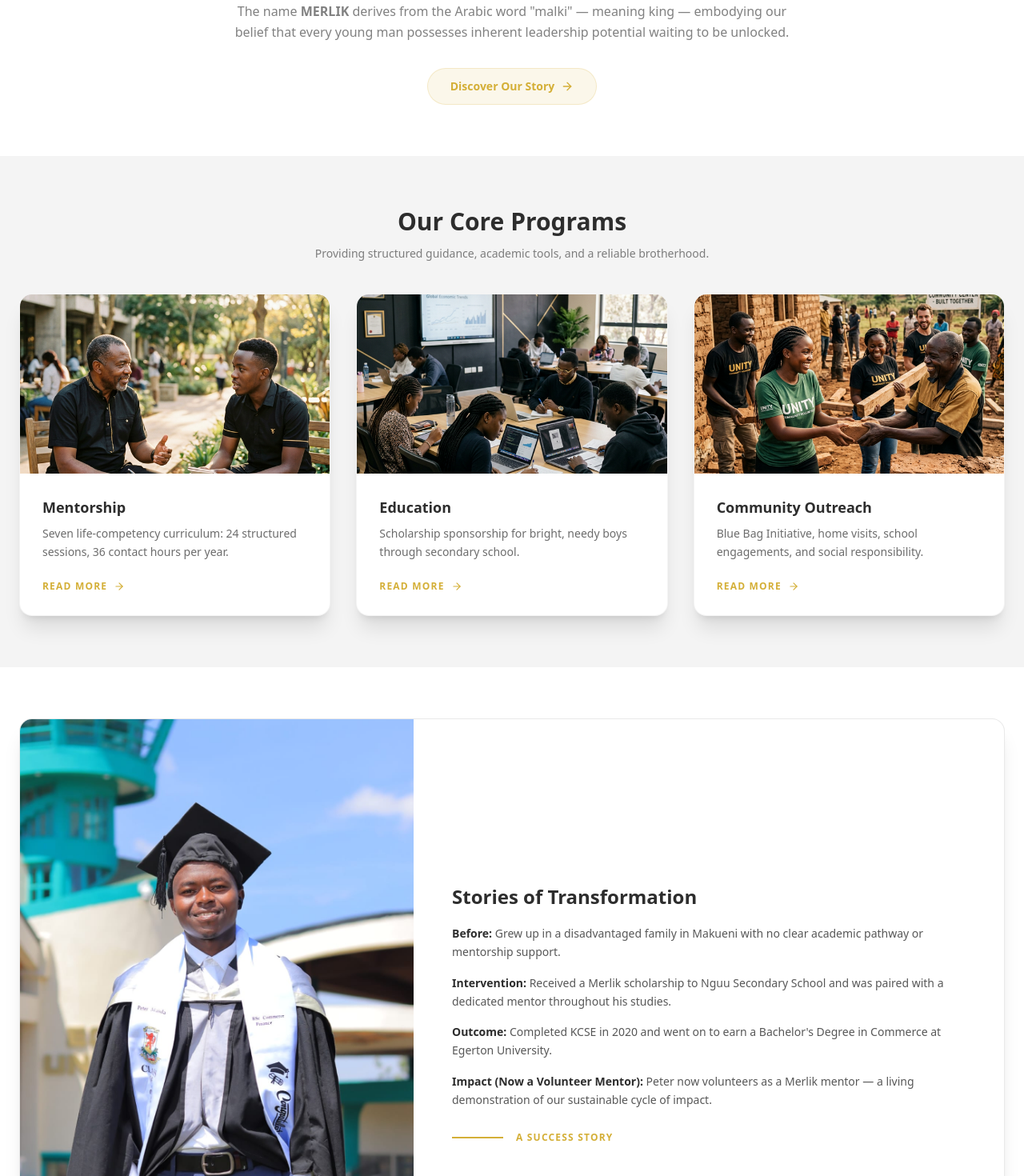
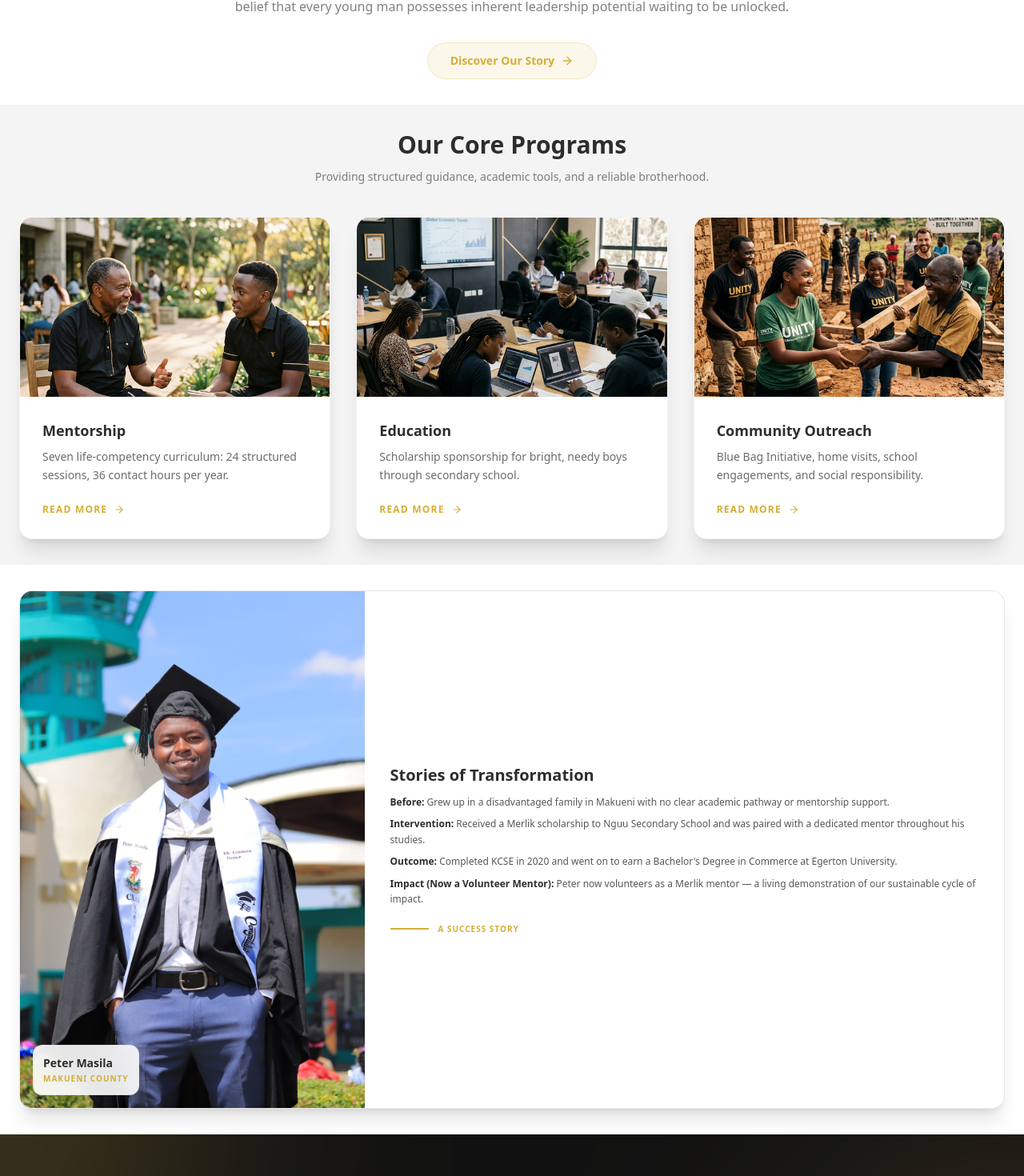
Before and after one commit to foundationmerlik/webapp, a Next.js app: page / in a window 1280 px wide. Shown: the part 1135-2605 px from the top of the page at 80% size. Built offline with nearby package versions, Linux system fonts and the light colour scheme; a web font is replaced by a local one.

Commit message:
style: tighten section padding and shrink spotlight image to match compact layout

```diff
--- a/src/app/page.tsx
+++ b/src/app/page.tsx
@@ -156,7 +156,7 @@ export default function Home() {
       </section>
 
       {/* Brief About - Story */}
-      <section className="py-16 bg-background relative overflow-hidden">
+      <section className="py-8 bg-background relative overflow-hidden">
         <div className="max-w-3xl mx-auto px-6 text-center relative z-10">
           <h2 className="text-2xl md:text-4xl font-serif font-bold mb-4 text-foreground">
             Empowering the Boy Child.
@@ -175,7 +175,7 @@ export default function Home() {
       </section>
 
       {/* Programs Highlight */}
-      <section className="py-16 bg-foreground/5 relative">
+      <section className="py-8 bg-foreground/5 relative">
         <div className="max-w-7xl mx-auto px-6">
           <div className="text-center mb-10">
             <h2 className="text-2xl md:text-3xl font-serif font-bold text-foreground">Our Core Programs</h2>
@@ -246,26 +246,26 @@ export default function Home() {
       </section>
 
       {/* Beneficiary Spotlight */}
-      <section className="py-16 bg-background relative z-10">
+      <section className="py-8 bg-background relative z-10">
         <div className="max-w-7xl mx-auto px-6">
           <div className="flex flex-col lg:flex-row items-stretch border border-foreground/10 rounded-2xl overflow-hidden bg-background shadow-xl">
-            <div className="lg:w-[40%] h-[360px] lg:h-auto relative">
+            <div className="lg:w-[35%] h-[220px] lg:h-auto relative">
               <Image
                 width={800} height={800}
                 className="w-full h-full object-cover object-top"
                 alt="Portrait of Peter Masila, a confident young man smiling"
                 src="/images/peter_masila.jpg"
               />
-              <div className="absolute bottom-6 left-6 bg-background/90 backdrop-blur-md p-4 rounded-xl border border-foreground/5 shadow-lg">
-                <p className="text-foreground font-serif font-bold text-base mb-0.5">Peter Masila</p>
-                <p className="text-brand-gold text-xs uppercase font-bold tracking-widest">Makueni County</p>
+              <div className="absolute bottom-4 left-4 bg-background/90 backdrop-blur-md p-3 rounded-xl border border-foreground/5 shadow-lg">
+                <p className="text-foreground font-serif font-bold text-sm mb-0.5">Peter Masila</p>
+                <p className="text-brand-gold text-[10px] uppercase font-bold tracking-widest">Makueni County</p>
               </div>
             </div>
-            <div className="lg:w-[60%] p-8 md:p-12 flex flex-col justify-center">
-              <h2 className="text-xl md:text-2xl font-serif font-bold mb-5 text-foreground leading-tight">
+            <div className="lg:w-[65%] p-6 md:p-8 flex flex-col justify-center">
+              <h2 className="text-lg md:text-xl font-serif font-bold mb-3 text-foreground leading-tight">
                 Stories of Transformation
               </h2>
-              <div className="space-y-4 text-foreground/80 font-sans leading-relaxed relative z-10 text-sm">
+              <div className="space-y-2 text-foreground/80 font-sans leading-relaxed relative z-10 text-xs">
                 <p>
                   <strong className="text-foreground">Before:</strong> Grew up in a disadvantaged family in Makueni with no clear academic pathway or mentorship support.
                 </p>
@@ -279,9 +279,9 @@ export default function Home() {
                   <strong className="text-foreground">Impact (Now a Volunteer Mentor):</strong> Peter now volunteers as a Merlik mentor — a living demonstration of our sustainable cycle of impact.
                 </p>
               </div>
-              <div className="flex items-center gap-4 mt-7">
-                <div className="h-[2px] w-16 bg-brand-gold"></div>
-                <span className="text-brand-gold font-bold tracking-widest uppercase text-xs">A Success Story</span>
+              <div className="flex items-center gap-3 mt-5">
+                <div className="h-[2px] w-12 bg-brand-gold"></div>
+                <span className="text-brand-gold font-bold tracking-widest uppercase text-[10px]">A Success Story</span>
               </div>
             </div>
           </div>
```
